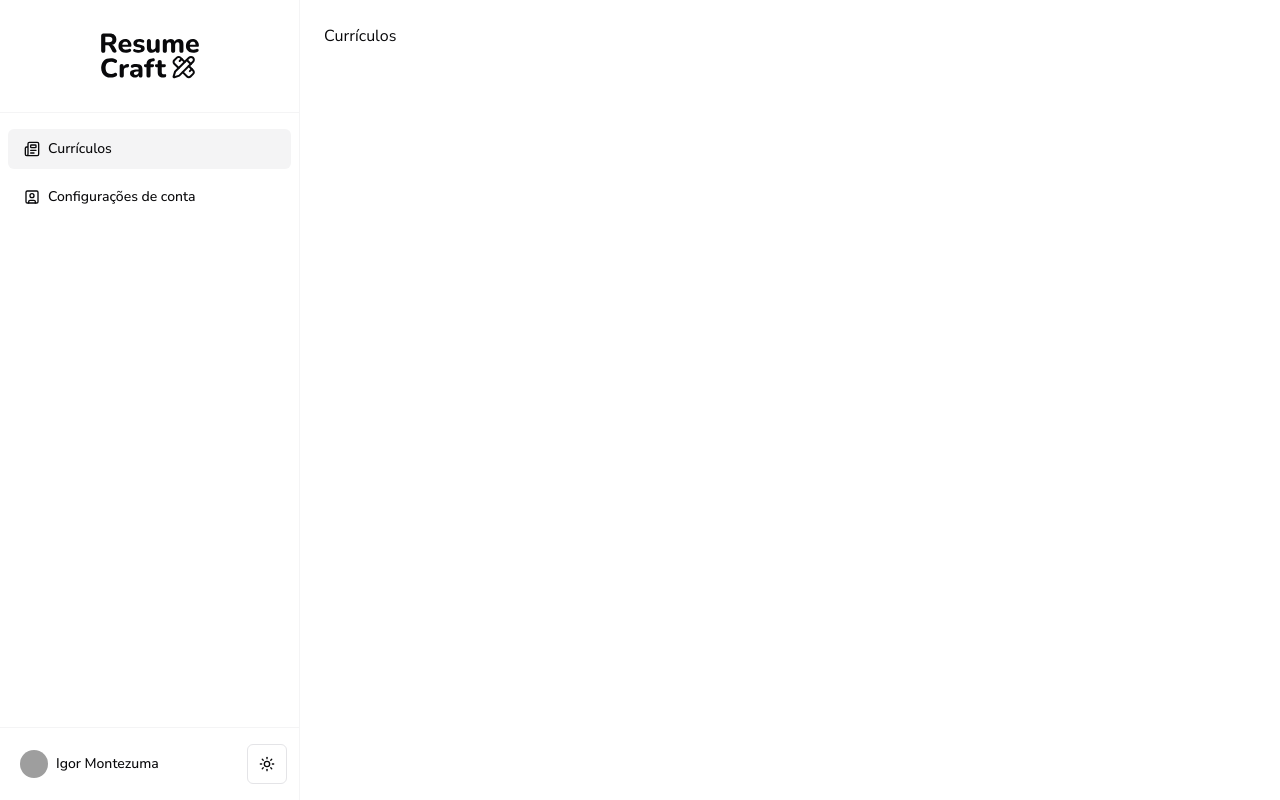
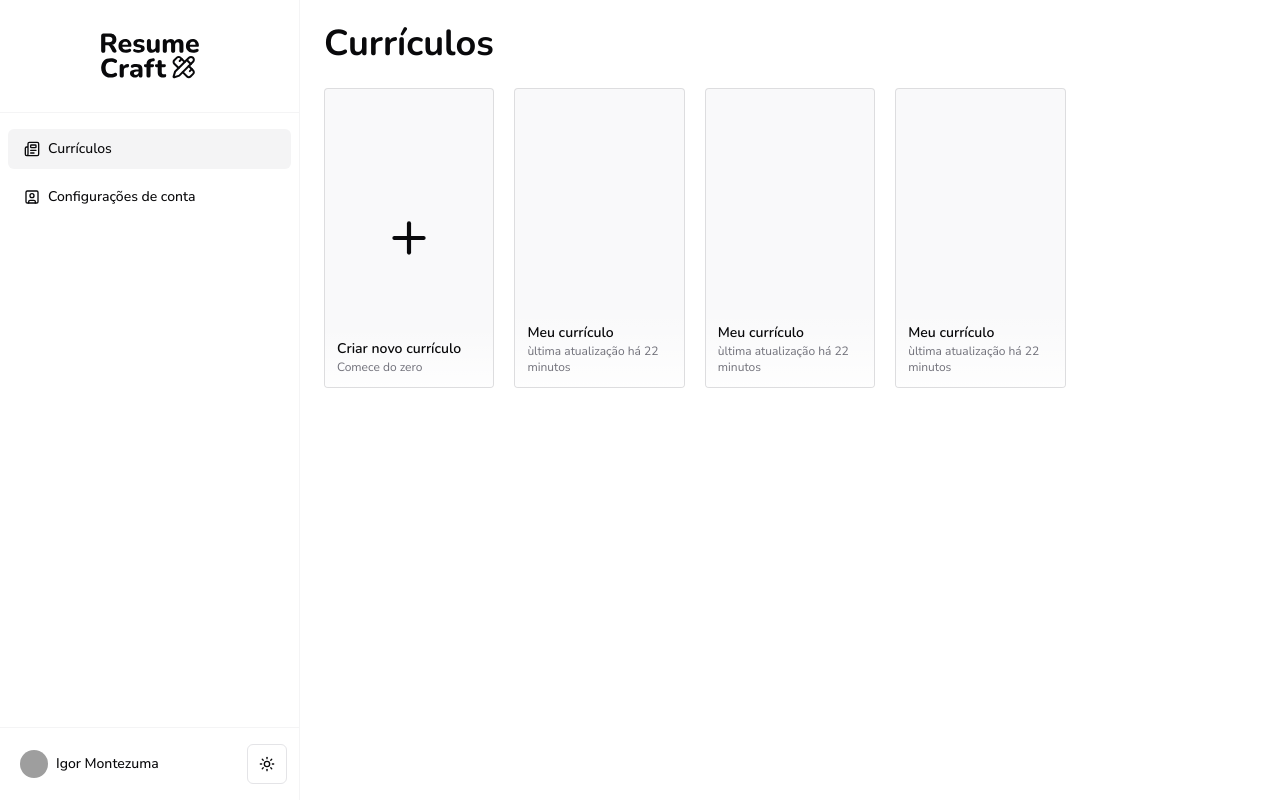
Before and after one commit to igor-montezuma-dev/resume-craft, a Next.js app: page /dashboard/resumes in a window 1280 px wide. Built offline with nearby package versions, Linux system fonts and the light colour scheme; grey boxes are pictures that could not be loaded.

Commit message:
feat: Create reusable modal component

```diff
--- a/package.json
+++ b/package.json
@@ -10,6 +10,7 @@
   },
   "dependencies": {
     "@radix-ui/react-avatar": "^1.1.2",
+    "@radix-ui/react-dialog": "^1.1.4",
     "@radix-ui/react-dropdown-menu": "^2.1.4",
     "@radix-ui/react-slot": "^1.1.1",
     "class-variance-authority": "^0.7.1",
--- a/src/app/dashboard/resumes/page.tsx
+++ b/src/app/dashboard/resumes/page.tsx
@@ -1,7 +1,10 @@
+import { ResumesList } from "@/components/pages/dashboard/resumes/resumes-list";
+
 export default function DashboardResumesPage() {
   return (
     <>
-      <h1>Currículos</h1>
+      <h1 className="text-4xl font-title font-bold mb-6">Currículos</h1>
+      <ResumesList />
     </>
   );
 }
--- /dev/null
+++ b/src/components/pages/dashboard/resumes/add-resume-button.tsx
@@ -0,0 +1,12 @@
+import { PlusIcon } from "lucide-react";
+import { ResumeCardButton } from "./resume-card";
+
+export const AddResumeButton = () => {
+  return (
+    <ResumeCardButton
+      title="Criar novo currículo"
+      description="Comece do zero"
+      icon={<PlusIcon size={50} />}
+    />
+  );
+};
--- /dev/null
+++ b/src/components/pages/dashboard/resumes/resume-card.tsx
@@ -0,0 +1,44 @@
+import { cn } from "@/lib/utils";
+import Link from "next/link";
+import { ReactNode } from "react";
+
+type ResumeCardButtonProps = {
+  title: string;
+  description: string;
+  icon?: ReactNode;
+};
+
+export const ResumeCardButton = ({
+  title,
+  description,
+  icon,
+}: ResumeCardButtonProps) => {
+  return (
+    <button
+      className={cn(
+        "w-full h-[300px] bg-muted/50 rounded border border-muted-foreground/20",
+        "flex items-center justify-center relative outline-none overflow-hidden",
+        "hover:brightness-105 dark:hover:brightness-125 transition-all"
+      )}
+    >
+      {icon}
+      <div className="absolute w-full left-0 bottom-0 p-3 text-left bg-gradient-to-t from-background/80">
+        <p className="text-sm font-semibold font-title">{title}</p>
+        <span className="block text-xs text-muted-foreground">
+          {description}
+        </span>
+      </div>
+    </button>
+  );
+};
+
+export const ResumeCard = () => {
+  return (
+    <Link href={`/dashboard/resumes/example`} className="block w-full">
+      <ResumeCardButton
+        title="Meu currículo"
+        description="ùltima atualização há 22 minutos"
+      />
+    </Link>
+  );
+};
--- /dev/null
+++ b/src/components/pages/dashboard/resumes/resumes-list/index.tsx
@@ -0,0 +1,18 @@
+import { AddResumeButton } from "../add-resume-button";
+import { ResumeCard } from "../resume-card";
+
+export const ResumesList = () => {
+  return (
+    <section
+      className="
+    grid grid-cols-1 sm:grid-cols-2 md:grid-cols-3
+    lg:grid-cols-4 xl:grid-cols-5
+    auto-rows-max gap-4 lg:gap-5 flex-1"
+    >
+      <AddResumeButton />
+      <ResumeCard />
+      <ResumeCard />
+      <ResumeCard />
+    </section>
+  );
+};
--- /dev/null
+++ b/src/components/ui/dialog/index.tsx
@@ -0,0 +1,40 @@
+import { ReactNode } from "react";
+import {
+  DialogContent,
+  DialogDescription,
+  DialogHeader,
+  Dialog as DialogRoot,
+  DialogTitle,
+  DialogTrigger,
+} from "./primitive";
+
+type DialogProps = {
+  children?: ReactNode;
+  title: string;
+  description?: string;
+  content: ReactNode;
+  open?: boolean;
+  setOpen: (open: boolean) => void;
+};
+
+export const Dialog = ({
+  children,
+  title,
+  description,
+  content,
+  open,
+  setOpen,
+}: DialogProps) => {
+  return (
+    <DialogRoot open={open} onOpenChange={setOpen}>
+      {children && <DialogTrigger asChild>{children}</DialogTrigger>}
+      <DialogContent>
+        <DialogHeader>
+          <DialogTitle>{title}</DialogTitle>
+          {description && <DialogDescription>{description}</DialogDescription>}
+        </DialogHeader>
+        {content}
+      </DialogContent>
+    </DialogRoot>
+  );
+};
--- /dev/null
+++ b/src/components/ui/dialog/primitive.tsx
@@ -0,0 +1,122 @@
+"use client"
+
+import * as React from "react"
+import * as DialogPrimitive from "@radix-ui/react-dialog"
+import { X } from "lucide-react"
+
+import { cn } from "@/lib/utils"
+
+const Dialog = DialogPrimitive.Root
+
+const DialogTrigger = DialogPrimitive.Trigger
+
+const DialogPortal = DialogPrimitive.Portal
+
+const DialogClose = DialogPrimitive.Close
+
+const DialogOverlay = React.forwardRef<
+  React.ElementRef<typeof DialogPrimitive.Overlay>,
+  React.ComponentPropsWithoutRef<typeof DialogPrimitive.Overlay>
+>(({ className, ...props }, ref) => (
+  <DialogPrimitive.Overlay
+    ref={ref}
+    className={cn(
+      "fixed inset-0 z-50 bg-black/80  data-[state=open]:animate-in data-[state=closed]:animate-out data-[state=closed]:fade-out-0 data-[state=open]:fade-in-0",
+      className
+    )}
+    {...props}
+  />
+))
+DialogOverlay.displayName = DialogPrimitive.Overlay.displayName
+
+const DialogContent = React.forwardRef<
+  React.ElementRef<typeof DialogPrimitive.Content>,
+  React.ComponentPropsWithoutRef<typeof DialogPrimitive.Content>
+>(({ className, children, ...props }, ref) => (
+  <DialogPortal>
+    <DialogOverlay />
+    <DialogPrimitive.Content
+      ref={ref}
+      className={cn(
+        "fixed left-[50%] top-[50%] z-50 grid w-full max-w-lg translate-x-[-50%] translate-y-[-50%] gap-4 border bg-background p-6 shadow-lg duration-200 data-[state=open]:animate-in data-[state=closed]:animate-out data-[state=closed]:fade-out-0 data-[state=open]:fade-in-0 data-[state=closed]:zoom-out-95 data-[state=open]:zoom-in-95 data-[state=closed]:slide-out-to-left-1/2 data-[state=closed]:slide-out-to-top-[48%] data-[state=open]:slide-in-from-left-1/2 data-[state=open]:slide-in-from-top-[48%] sm:rounded-lg",
+        className
+      )}
+      {...props}
+    >
+      {children}
+      <DialogPrimitive.Close className="absolute right-4 top-4 rounded-sm opacity-70 ring-offset-background transition-opacity hover:opacity-100 focus:outline-none focus:ring-2 focus:ring-ring focus:ring-offset-2 disabled:pointer-events-none data-[state=open]:bg-accent data-[state=open]:text-muted-foreground">
+        <X className="h-4 w-4" />
+        <span className="sr-only">Close</span>
+      </DialogPrimitive.Close>
+    </DialogPrimitive.Content>
+  </DialogPortal>
+))
+DialogContent.displayName = DialogPrimitive.Content.displayName
+
+const DialogHeader = ({
+  className,
+  ...props
+}: React.HTMLAttributes<HTMLDivElement>) => (
+  <div
+    className={cn(
+      "flex flex-col space-y-1.5 text-center sm:text-left",
+      className
+    )}
+    {...props}
+  />
+)
+DialogHeader.displayName = "DialogHeader"
+
+const DialogFooter = ({
+  className,
+  ...props
+}: React.HTMLAttributes<HTMLDivElement>) => (
+  <div
+    className={cn(
+      "flex flex-col-reverse sm:flex-row sm:justify-end sm:space-x-2",
+      className
+    )}
+    {...props}
+  />
+)
+DialogFooter.displayName = "DialogFooter"
+
+const DialogTitle = React.forwardRef<
+  React.ElementRef<typeof DialogPrimitive.Title>,
+  React.ComponentPropsWithoutRef<typeof DialogPrimitive.Title>
+>(({ className, ...props }, ref) => (
+  <DialogPrimitive.Title
+    ref={ref}
+    className={cn(
+      "text-lg font-semibold leading-none tracking-tight",
+      className
+    )}
+    {...props}
+  />
+))
+DialogTitle.displayName = DialogPrimitive.Title.displayName
+
+const DialogDescription = React.forwardRef<
+  React.ElementRef<typeof DialogPrimitive.Description>,
+  React.ComponentPropsWithoutRef<typeof DialogPrimitive.Description>
+>(({ className, ...props }, ref) => (
+  <DialogPrimitive.Description
+    ref={ref}
+    className={cn("text-sm text-muted-foreground", className)}
+    {...props}
+  />
+))
+DialogDescription.displayName = DialogPrimitive.Description.displayName
+
+export {
+  Dialog,
+  DialogPortal,
+  DialogOverlay,
+  DialogClose,
+  DialogTrigger,
+  DialogContent,
+  DialogHeader,
+  DialogFooter,
+  DialogTitle,
+  DialogDescription,
+}
```
Also changed, not shown: 1 other file (tests, documents, lock files or other folders).
